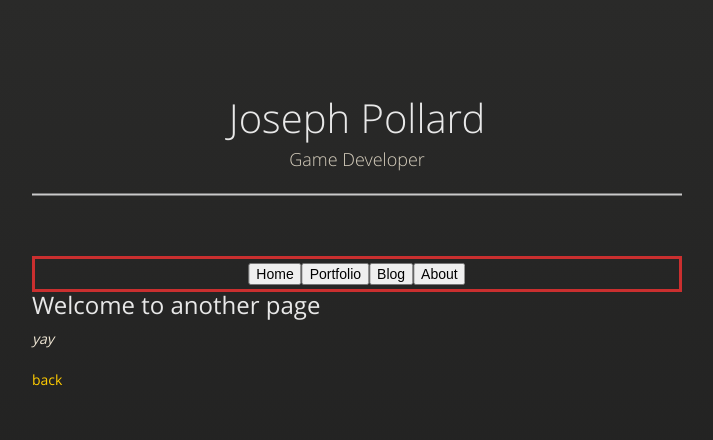
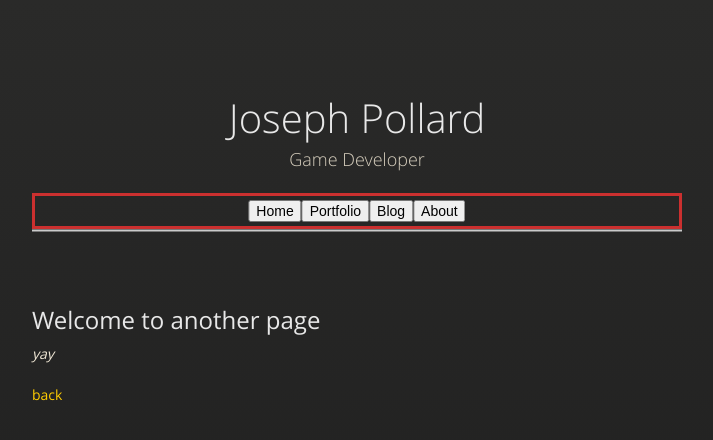
Before and after one commit to Dizlen/Website, a Jekyll site: the page built from portfolio.md, in a window 1280 px wide. Shown: the top 440 px of the page, without its empty margins (283-996 px from the left). Built offline with Jekyll 4.4.1, drawn with Linux system fonts in a browser that asks for light colours; our own code applies the rules of GitHub Pages for plain Markdown files.

Commit message:
move buttons

```diff
--- a/_layouts/default.html
+++ b/_layouts/default.html
@@ -40,13 +40,12 @@
         <div id="title">
           <h1>{{ site.title | default: site.github.repository_name }}</h1>
           <p>{{ site.description | default: site.github.project_tagline }}</p>
+          <div class="container">
+            <div class="center">
+              <a href="index"><button>Home</button></a><a href="portfolio"><button>Portfolio</button></a><a href="www.josephpollard.co.uk"><button>Blog</button></a><a href="www.josephpollard.co.uk"><button>About</button></a>
+            </div>
+          </div>
           <hr>
-        </div>
-
-        <div class="container">
-          <div class="center">
-            <a href="index"><button>Home</button></a><a href="portfolio"><button>Portfolio</button></a><a href="www.josephpollard.co.uk"><button>Blog</button></a><a href="www.josephpollard.co.uk"><button>About</button></a>
-          </div>
         </div>
 
         {{ content }}
--- a/_sass/jekyll-theme-midnight.scss
+++ b/_sass/jekyll-theme-midnight.scss
@@ -144,7 +144,7 @@ hr {
   outline: none;
   height: 3px;
   background: transparent url('../images/hr.png') center center repeat-x;
-  margin: 0 0 5px;
+  margin: 0 0 20px;
 }
 
 dt {
```
